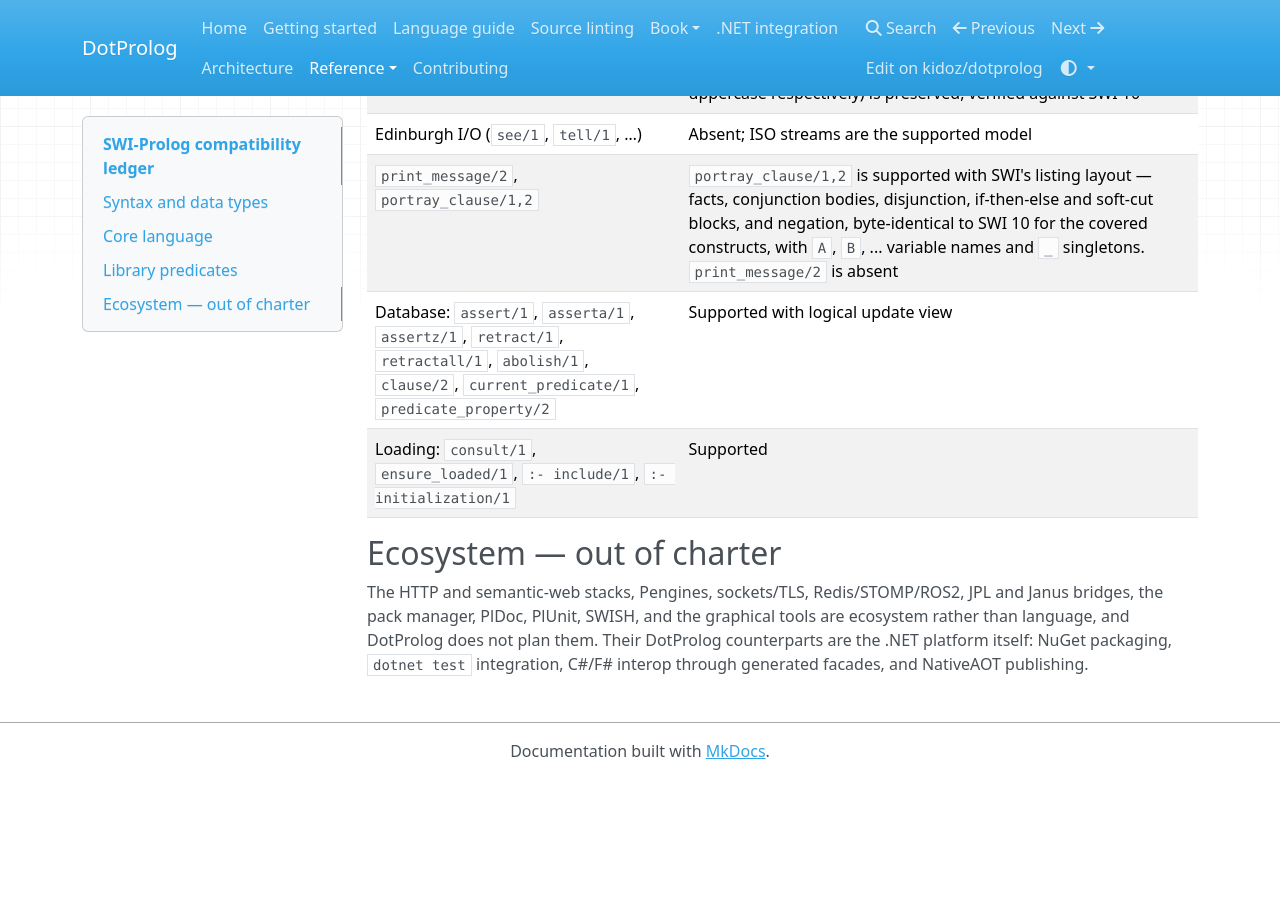
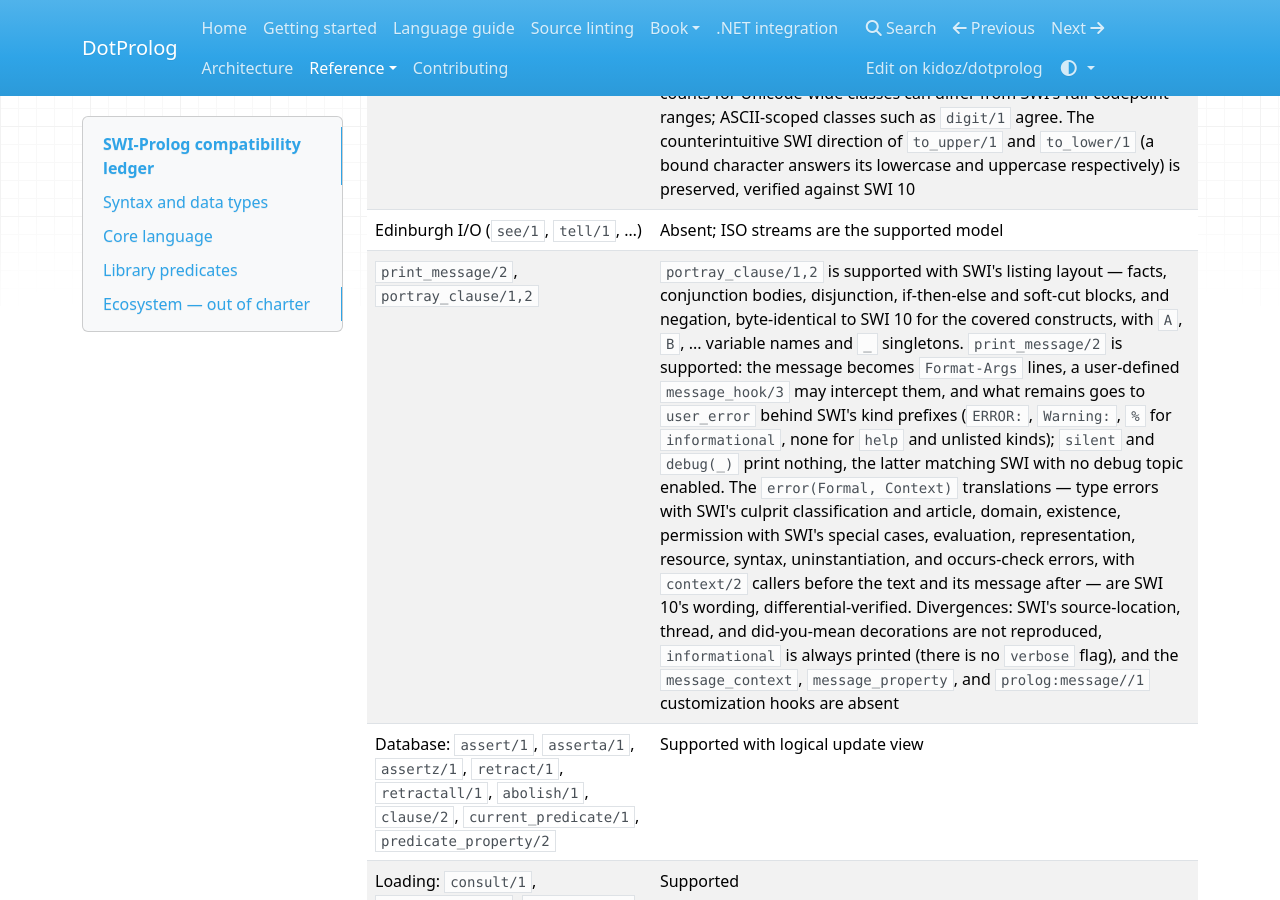
Before and after one commit to kidoz/dotprolog, an MkDocs documentation site: the page built from docs/reference/swi-compatibility.md, in a window 1280 px wide and 900 px high, scrolled down 5154 px. Built offline with MkDocs 1.6.1, drawn with Linux system fonts in a browser that asks for light colours; nearby versions of some CDN libraries; before the commit the page ends 5933 px from its top, so only the background shows below that.

Commit message:
Record print_message in the ledger and changelog

```diff
--- a/docs/reference/swi-compatibility.md
+++ b/docs/reference/swi-compatibility.md
@@ -65,7 +65,7 @@ a corpus of ledger goals against SWI-Prolog itself and asserts the outputs agree
 | String library | Supported: `string/1`, `string_length/2`, `string_concat/3` (with split enumeration), `atom_string/2`, `string_to_atom/2`, `string_chars/2`, `string_codes/2`, `number_string/2`, `term_string/2`, `sub_string/5`, `split_string/4`, `string_code/3`, `string_lower/2`, `string_upper/2`, plus `string(S)` sinks for `format/3` and `with_output_to/2` and `~s` accepting strings. Text inputs are strings, atoms, and numbers uniformly — SWI additionally accepts code and char lists in some positions and rejects atoms in others (`number_string/2`); `term_string/2` writes the canonical spelling like `term_to_atom/2`. The atom predicates deliberately keep ISO's `type_error(atom, …)` for strings — SWI's text-generic loosening is a deferred phase |
 | `char_type/2`, `code_type/2` | Supported for the common type set, including enumeration of an unbound character in code order (the type must be bound). Characters are UTF-16 code units, so enumeration covers the BMP and counts for Unicode-wide classes can differ from SWI's full-codepoint ranges; ASCII-scoped classes such as `digit/1` agree. The counterintuitive SWI direction of `to_upper/1` and `to_lower/1` (a bound character answers its lowercase and uppercase respectively) is preserved, verified against SWI 10 |
 | Edinburgh I/O (`see/1`, `tell/1`, …) | Absent; ISO streams are the supported model |
-| `print_message/2`, `portray_clause/1,2` | `portray_clause/1,2` is supported with SWI's listing layout — facts, conjunction bodies, disjunction, if-then-else and soft-cut blocks, and negation, byte-identical to SWI 10 for the covered constructs, with `A`, `B`, ... variable names and `_` singletons. `print_message/2` is absent |
+| `print_message/2`, `portray_clause/1,2` | `portray_clause/1,2` is supported with SWI's listing layout — facts, conjunction bodies, disjunction, if-then-else and soft-cut blocks, and negation, byte-identical to SWI 10 for the covered constructs, with `A`, `B`, ... variable names and `_` singletons. `print_message/2` is supported: the message becomes `Format-Args` lines, a user-defined `message_hook/3` may intercept them, and what remains goes to `user_error` behind SWI's kind prefixes (`ERROR: `, `Warning: `, `% ` for `informational`, none for `help` and unlisted kinds); `silent` and `debug(_)` print nothing, the latter matching SWI with no debug topic enabled. The `error(Formal, Context)` translations — type errors with SWI's culprit classification and article, domain, existence, permission with SWI's special cases, evaluation, representation, resource, syntax, uninstantiation, and occurs-check errors, with `context/2` callers before the text and its message after — are SWI 10's wording, differential-verified. Divergences: SWI's source-location, thread, and did-you-mean decorations are not reproduced, `informational` is always printed (there is no `verbose` flag), and the `message_context`, `message_property`, and `prolog:message//1` customization hooks are absent |
 | Database: `assert/1`, `asserta/1`, `assertz/1`, `retract/1`, `retractall/1`, `abolish/1`, `clause/2`, `current_predicate/1`, `predicate_property/2` | Supported with logical update view |
 | Loading: `consult/1`, `ensure_loaded/1`, `:- include/1`, `:- initialization/1` | Supported |
 
```
Also changed, not shown: CHANGELOG.md (+8 -0 lines).
